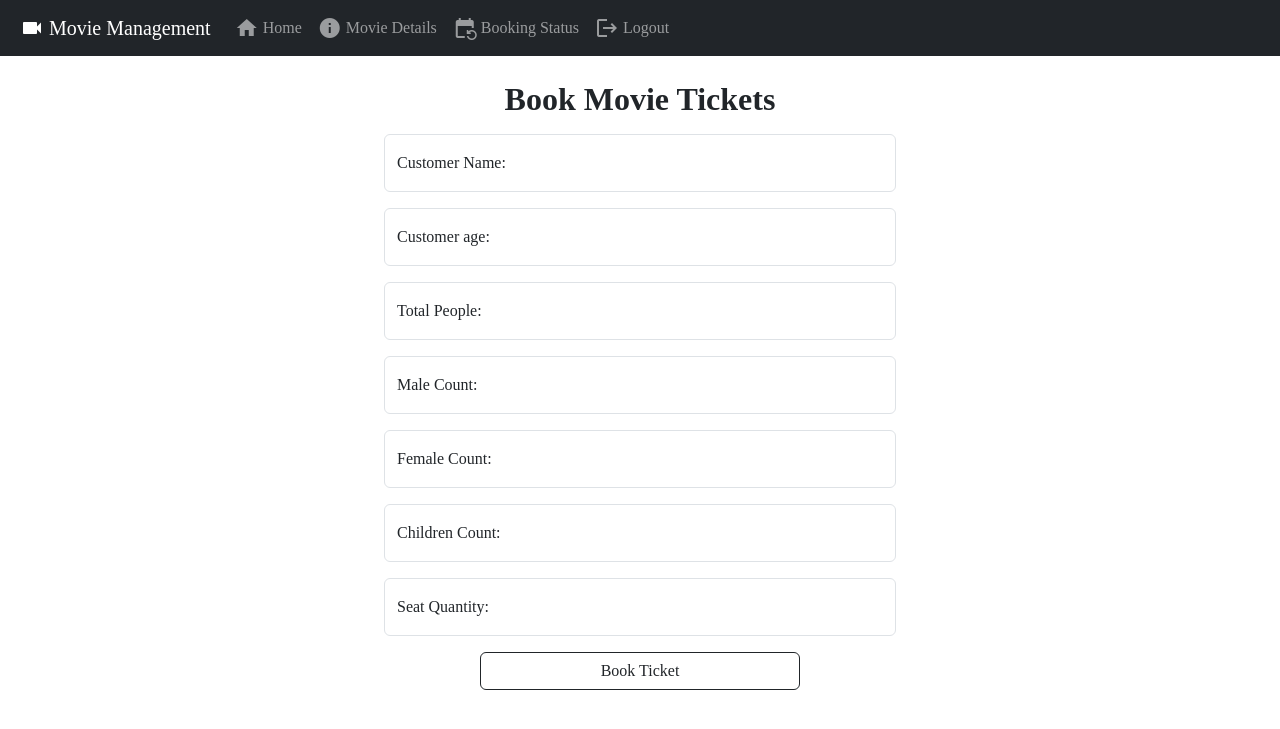
After one commit to punitlanjewar/MovieManagement, a Django app: page /book_ticket in a window 1280 px wide. The commit adds this page. Shown: the top 729 px of the page. Run offline with Django 4.2, Linux system fonts and the light colour scheme; the visitor is signed in with stand-in values (Sample User, id 1); some libraries are stand-ins or nearby versions.

Commit message:
full project uploaded

```diff
--- a/MovieApp/urls.py
+++ b/MovieApp/urls.py
@@ -15,6 +15,9 @@ urlpatterns = [
     path('update_movie/<int:id>', views.update_movie_page, name='update_movie'),
     path('delete_movie/<int:id>', views.delete_movie_page, name='delete_movie'),
     path('customer_movie_display', views.display2_movie_page, name='customer_movie_display'),
+    path('book_ticket', views.book_ticket_page, name='book_ticket'),
+    path('booking_status', views.booking_status_page, name='booking_status'),
+    # path('logout', views.logout_fun, name='logout'),
 
 
 ]
--- a/MovieApp/views.py
+++ b/MovieApp/views.py
@@ -1,18 +1,15 @@
 from django.shortcuts import render
-from django.contrib.auth import authenticate
+from django.contrib.auth import authenticate, logout
 from django.shortcuts import redirect
 from django.contrib.auth.models import User
-from MovieApp.models import Movie
+from MovieApp.models import Booking, Movie
+from django.contrib.auth.decorators import login_required
+from django.views.decorators.cache import never_cache
+
 
 # Create your views here.
 def home(request):
     return render(request, 'home.html')
-
-def admin_home_page(request):
-    return render(request, 'adminhome.html')
-
-def customer_home_page(request):
-    return render(request, 'customerhome.html')
 
 def customer_login_page(request):
     if request.method == 'POST':
@@ -81,6 +78,19 @@ def admin_register_page(request):
     else:
         return render(request, 'adminregister.html')
 
+@login_required
+@never_cache
+def admin_home_page(request):
+    return render(request, 'adminhome.html')
+
+@login_required
+@never_cache
+def customer_home_page(request):
+    return render(request, 'customerhome.html')
+
+
+@login_required
+@never_cache
 def add_movie_page(request):
     if request.method == 'POST':
         m1 = Movie()
@@ -94,10 +104,14 @@ def add_movie_page(request):
     else:
         return render(request, 'addmovie.html')
 
+@login_required
+@never_cache
 def display_movie_page(request):
     movie_data = Movie.objects.all()
     return render(request, 'displaymovie.html', {'MovieData': movie_data})
 
+@login_required
+@never_cache
 def update_movie_page(request, id):
     m1 = Movie.objects.get(id=id)
     if request.method == 'POST':
@@ -112,11 +126,41 @@ def update_movie_page(request, id):
     else:
         return render(request, 'addmovie.html')
 
+@login_required
+@never_cache
 def delete_movie_page(request, id):
     m1 = Movie.objects.get(id=id)
     m1.delete()
     return redirect('display_movie')
 
+@login_required
+@never_cache
 def display2_movie_page(request):
     movie_data = Movie.objects.all()
     return render(request, 'customermoviedisplay.html', {'MovieData': movie_data})
+
+@login_required
+@never_cache
+def book_ticket_page(request):
+    if request.method == 'POST':
+        b1 = Booking()
+        b1.customer_name = request.POST['txtCustomerName']
+        b1.customer_age = int(request.POST['txtCustomerAge'])
+        b1.total_people = int(request.POST['txtTotalPeople'])
+        b1.number_of_male = int(request.POST['txtMaleCount'])
+        b1.number_of_female = int(request.POST['txtFemaleCount'])
+        b1.no_of_children = int(request.POST['txtChildrenCount'])
+        b1.required_seats = int(request.POST['txtSeatQuantity'])
+        b1.save()
+        return render(request, 'ticketbook.html', {'Msg': 'Ticket booked'})
+    return render(request, 'ticketbook.html')
+
+@login_required
+@never_cache
+def booking_status_page(request):
+    booking_status = Booking.objects.all()
+    return render(request, 'bookingstatus.html', {'BookingStatus': booking_status})
+
+# def logout_fun(request):
+#     logout(request)
+#     return redirect('home')
--- a/templates/adminnavbar.html
+++ b/templates/adminnavbar.html
@@ -35,7 +35,7 @@
             <li class="nav-item"><a class="nav-link div1" href="{% url 'display_movie' %}"><span class="material-icons">smart_display</span>&nbsp;Display Movie</a></li>
         </ul>
         <ul class="navbar-nav">
-          <li class="nav-item"><a class="nav-link div1" href="{% url 'home' %}"><span class="material-icons">logout</span>&nbsp;Logout</a></li>
+          <li class="nav-item"><a class="nav-link div1" href="{% url 'logout' %}"><span class="material-icons">logout</span>&nbsp;Logout</a></li>
         </ul>
 
   </div>
--- a/templates/customermoviedisplay.html
+++ b/templates/customermoviedisplay.html
@@ -22,7 +22,7 @@
                       <p class="card-text">Actress Name: {{ i.actor_name }}</p>
                       <p class="card-text">Director Name: {{ i.director_name }}</p>
                       <p class="card-text">Movie Cost: {{ i.total_cost }}</p>
-                      <a href="#" class="btn btn-primary">Book Ticket</a>
+                      <a href="{% url 'book_ticket' %}" class="btn btn-primary">Book Ticket</a>
                     </div>
                   </div>
             </td>
--- a/templates/customernavbar.html
+++ b/templates/customernavbar.html
@@ -31,11 +31,10 @@
         <ul class="navbar-nav">
             <li class="nav-item"><a class="nav-link div1" href="{% url 'customer_home' %}"><span class="material-icons">home</span>&nbsp;Home</a></li>
             <li class="nav-item"><a class="nav-link div1" href="{% url 'customer_movie_display' %}"><span class="material-icons">info</span>&nbsp;Movie Details</a></li>
-            <li class="nav-item"><a class="nav-link div1" href=""><span class="material-icons">event_seat</span>&nbsp;Book Show</a></li>
-            <li class="nav-item"><a class="nav-link div1" href=""><span class="material-icons">event_repeat</span>&nbsp;Booking Status</a></li>
+            <li class="nav-item"><a class="nav-link div1" href="{% url 'booking_status' %}"><span class="material-icons">event_repeat</span>&nbsp;Booking Status</a></li>
         </ul>
         <ul class="navbar-nav">
-          <li class="nav-item"><a class="nav-link div1" href="{% url 'home' %}"><span class="material-icons">logout</span>&nbsp;Logout</a></li>
+          <li class="nav-item"><a class="nav-link div1" href="{% url 'logout' %}"><span class="material-icons">logout</span>&nbsp;Logout</a></li>
         </ul>
   </div>
 </nav>
--- /dev/null
+++ b/templates/ticketbook.html
@@ -0,0 +1,72 @@
+{% extends 'customernavbar.html' %}
+
+{% block content %}
+ <style>
+    .div3{
+        width: 40%;
+    }
+    .button{
+        text-align: center;
+    }
+    .tb1{
+        padding: 50px;
+    }
+    .btn1{
+        margin-bottom: 30px;
+    }
+    .div2{
+        display: flex;
+        justify-content: center;
+        align-items: center;
+        width: 100%;
+    }
+    .label1{
+        font-family: "Times New Roman";
+    }
+    .heading {
+        font-family: "Times New Roman", Times, serif;
+        font-weight: bold;
+    }
+    .sellist{
+        width: 39vw;
+    }
+ </style>
+<form action="book_ticket" method="post">
+    {% csrf_token %}
+    <div class="d-flex flex-column div2 label1"><br>
+        <h2 align="center" class="heading">Book Movie Tickets</h2>
+        <h4 align="center" style="color: green;">{{ Msg }}</h4>
+        <div class="form-floating mb-3 div3">
+            <input type="text" class="form-control label1" id="customername" placeholder="CustomerName" name="txtCustomerName">
+            <label for="customername" class="label1">Customer Name:</label>
+        </div>
+        <div class="form-floating mb-3 div3">
+            <input type="number" class="form-control label1" id="customerage" placeholder="CustomerAge" name="txtCustomerAge">
+            <label for="customerage" class="label1">Customer age:</label>
+        </div>
+        <div class="form-floating mb-3 div3">
+            <input type="number" class="form-control label1" id="totalpeople" placeholder="TotalPeople" name="txtTotalPeople">
+            <label for="totalprople" class="label1">Total People:</label>
+        </div>
+        <div class="form-floating mb-3 div3">
+            <input type="number" class="form-control label" id="malecount" placeholder="MaleCount" name="txtMaleCount">
+            <label for="malecount" class="label1">Male Count:</label>
+        </div>
+        <div class="form-floating mb-3 div3">
+            <input type="number" class="form-control label" id="femalecount" placeholder="FemaleCount" name="txtFemaleCount">
+            <label for="femalecount" class="label1">Female Count:</label>
+        </div>
+        <div class="form-floating mb-3 div3">
+            <input type="number" class="form-control label" id="childrencount" placeholder="ChildrenCount" name="txtChildrenCount">
+            <label for="childrencount" class="label1">Children Count:</label>
+        </div>
+        <div class="form-floating mb-3 div3">
+            <input type="number" class="form-control label" id="seatquantity" placeholder="SeatQuantity" name="txtSeatQuantity">
+            <label for="seatquantity" class="label1">Seat Quantity:</label>
+        </div>
+        <div class="button d-grid gap-2 col-3 mx-auto btn1">
+            <input type="submit" class="btn btn-outline-dark label1" name="btnSub" value="Book Ticket">
+        </div>
+    </div>
+</form>
+{% endblock %}
```
Also changed, not shown: MovieApp/models.py (+9 -0 lines), templates/bookingstatus.html (added, +41 -0 lines), MovieApp/migrations/0003_booking.py (added), templates/showbooking.html (deleted).
